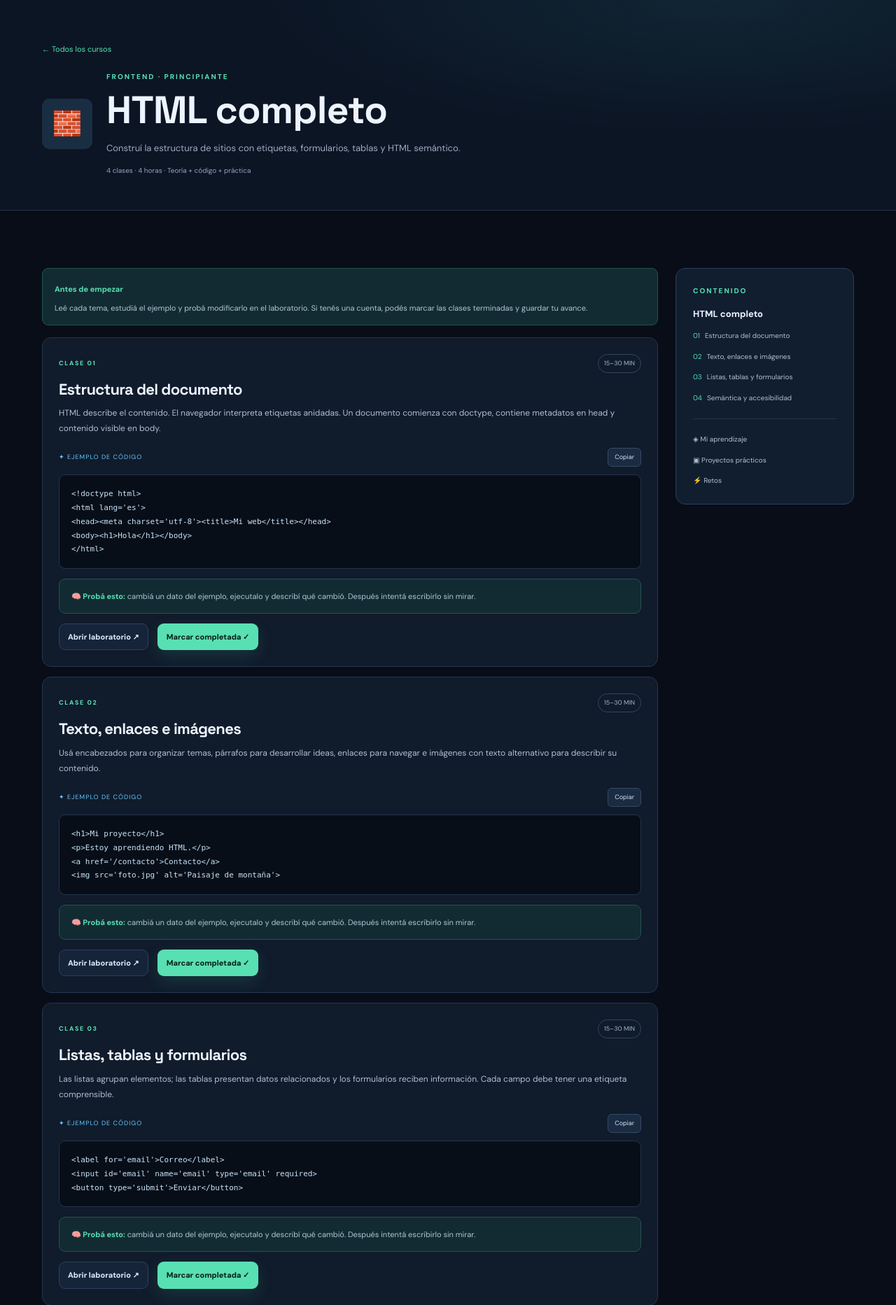
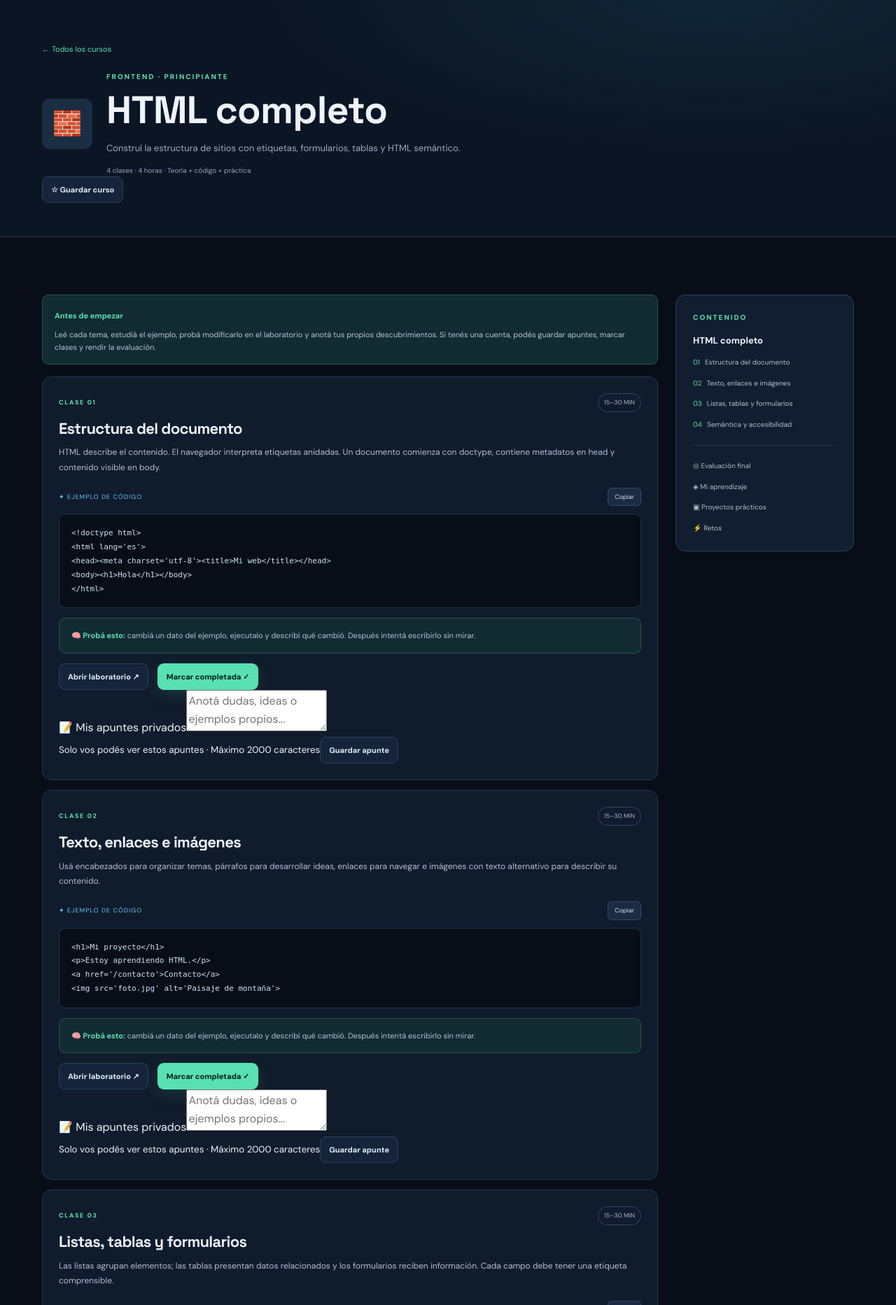
Before and after one commit to cuentaparausopersonal25-lang/Aprende-Web-Facil, a Flask app: page /curso/html in a window 1280 px wide. Shown: the part 80-1945 px from the top of the page at 70% size. Run offline with Flask 3, Linux system fonts and the light colour scheme; the visitor is signed in with stand-in values (Sample User, id 1); data comes from the database, SQL or seed files in the repository; data that the repository does not hold is empty.

Commit message:
Add course notes bookmarks and final quizzes

```diff
--- a/templates/course.html
+++ b/templates/course.html
@@ -1,7 +1,9 @@
 {% extends "base.html" %}{% block title %}{{ course.title }} · Aprende Web Fácil{% endblock %}{% block content %}
-<section class="page-hero"><div class="wrap"><a class="back" href="{{ url_for('home') }}#cursos">← Todos los cursos</a><div class="course-heading"><span class="course-icon big">{{ course.icon }}</span><div><div class="eyebrow">{{ course.category|upper }} · {{ course.level|upper }}</div><h1>{{ course.title }}</h1><p>{{ course.description }}</p><div class="meta">{{ course.lessons|length }} clases · {{ course.duration }} · Teoría + código + práctica</div></div></div></div></section>
-<section class="section"><div class="wrap course-layout"><div><div class="notice"><b>Antes de empezar</b><p>Leé cada tema, estudiá el ejemplo y probá modificarlo en el laboratorio. Si tenés una cuenta, podés marcar las clases terminadas y guardar tu avance.</p></div>
-{% for lesson in course.lessons %}<article class="lesson-card" id="leccion-{{ lesson.number }}"><div class="lesson-top"><span class="lesson-number">CLASE {{ "%02d"|format(lesson.number) }}</span>{% if lesson.number in done %}<span class="done">✓ COMPLETADA</span>{% else %}<span class="tag">15–30 MIN</span>{% endif %}</div><h2>{{ lesson.title }}</h2><p>{{ lesson.explanation }}</p><div class="code-title"><span>✦ EJEMPLO DE CÓDIGO</span><button type="button" class="copy-code">Copiar</button></div><pre class="codebox"><code>{{ lesson.code }}</code></pre><div class="lesson-tip"><b>🧠 Probá esto:</b> cambiá un dato del ejemplo, ejecutalo y describí qué cambió. Después intentá escribirlo sin mirar.</div><div class="lesson-actions"><a class="btn secondary small" href="{{ url_for('laboratory') }}">Abrir laboratorio ↗</a>{% if current_user %}{% if lesson.number not in done %}<form method="post" action="{{ url_for('complete_lesson',slug=course.slug,lesson_number=lesson.number) }}"><input type="hidden" name="_csrf" value="{{ csrf_token() }}"><button class="btn primary small" type="submit">Marcar completada ✓</button></form>{% endif %}{% else %}<a class="text-link" href="{{ url_for('login') }}">Ingresá para guardar tu avance →</a>{% endif %}</div></article>{% endfor %}
-<div class="finish-card"><div class="eyebrow">SEGUÍ AVANZANDO</div><h2>Tu aprendizaje se construye clase a clase.</h2><p>Completá las cuatro lecciones de este curso para habilitar tu certificado de finalización.</p>{% if current_user and done|length == course.lessons|length %}<a class="btn primary" href="{{ url_for('certificate',slug=course.slug) }}">Ver mi certificado ↗</a>{% elif current_user %}<span class="muted">{{ done|length }} de {{ course.lessons|length }} clases completadas</span>{% else %}<a class="btn primary" href="{{ url_for('register') }}">Crear cuenta gratuita ↗</a>{% endif %}</div>
-</div><aside class="side-card"><div class="eyebrow">CONTENIDO</div><b>{{ course.title }}</b>{% for lesson in course.lessons %}<a href="#leccion-{{ lesson.number }}"><span>{{ "%02d"|format(lesson.number) }}</span>{{ lesson.title }} {% if lesson.number in done %}✓{% endif %}</a>{% endfor %}<hr><a href="{{ url_for('dashboard') }}">◈ Mi aprendizaje</a><a href="{{ url_for('projects') }}">▣ Proyectos prácticos</a><a href="{{ url_for('challenges') }}">⚡ Retos</a></aside></div></section>
+<section class="page-hero"><div class="wrap"><a class="back" href="{{ url_for('learn_programming') }}">← Todos los cursos</a><div class="course-heading"><span class="course-icon big">{{ course.icon }}</span><div><div class="eyebrow">{{ course.category|upper }} · {{ course.level|upper }}</div><h1>{{ course.title }}</h1><p>{{ course.description }}</p><div class="meta">{{ course.lessons|length }} clases · {{ course.duration }} · Teoría + código + práctica</div></div></div>{% if current_user %}<form method="post" action="{{ url_for('toggle_bookmark',slug=course.slug) }}" class="bookmark-form"><input type="hidden" name="_csrf" value="{{ csrf_token() }}"><button class="btn secondary small" type="submit">{% if bookmarked %}★ Quitar de guardados{% else %}☆ Guardar curso{% endif %}</button></form>{% endif %}</div></section>
+<section class="section"><div class="wrap course-layout"><div><div class="notice"><b>Antes de empezar</b><p>Leé cada tema, estudiá el ejemplo, probá modificarlo en el laboratorio y anotá tus propios descubrimientos. Si tenés una cuenta, podés guardar apuntes, marcar clases y rendir la evaluación.</p></div>
+{% for lesson in course.lessons %}<article class="lesson-card" id="leccion-{{ lesson.number }}"><div class="lesson-top"><span class="lesson-number">CLASE {{ "%02d"|format(lesson.number) }}</span>{% if lesson.number in done %}<span class="done">✓ COMPLETADA</span>{% else %}<span class="tag">15–30 MIN</span>{% endif %}</div><h2>{{ lesson.title }}</h2><p>{{ lesson.explanation }}</p><div class="code-title"><span>✦ EJEMPLO DE CÓDIGO</span><button type="button" class="copy-code">Copiar</button></div><pre class="codebox"><code>{{ lesson.code }}</code></pre><div class="lesson-tip"><b>🧠 Probá esto:</b> cambiá un dato del ejemplo, ejecutalo y describí qué cambió. Después intentá escribirlo sin mirar.</div><div class="lesson-actions"><a class="btn secondary small" href="{{ url_for('laboratory') }}">Abrir laboratorio ↗</a>{% if current_user %}{% if lesson.number not in done %}<form method="post" action="{{ url_for('complete_lesson',slug=course.slug,lesson_number=lesson.number) }}"><input type="hidden" name="_csrf" value="{{ csrf_token() }}"><button class="btn primary small" type="submit">Marcar completada ✓</button></form>{% else %}<span class="done">Tu progreso está guardado ✓</span>{% endif %}{% else %}<a class="text-link" href="{{ url_for('login') }}">Ingresá para guardar tu avance →</a>{% endif %}</div>
+{% if current_user %}<form class="notes-form" method="post" action="{{ url_for('save_note',slug=course.slug,lesson_number=lesson.number) }}"><input type="hidden" name="_csrf" value="{{ csrf_token() }}"><label for="note-{{ lesson.number }}">📝 Mis apuntes privados</label><textarea id="note-{{ lesson.number }}" name="note" maxlength="2000" placeholder="Anotá dudas, ideas o ejemplos propios...">{{ notes.get(lesson.number,"") }}</textarea><div class="notes-footer"><small>Solo vos podés ver estos apuntes · Máximo 2000 caracteres</small><button class="btn secondary small" type="submit">Guardar apunte</button></div></form>{% endif %}</article>{% endfor %}
+<section class="quiz-card" id="evaluacion"><div class="eyebrow">COMPROBÁ LO APRENDIDO</div><h2>Evaluación del curso</h2><p>Respondé estas tres preguntas. Necesitás al menos dos respuestas correctas para aprobar.</p>{% if current_user %}<form method="post" action="{{ url_for('submit_quiz',slug=course.slug) }}"><input type="hidden" name="_csrf" value="{{ csrf_token() }}">{% for q in quiz %}<fieldset class="quiz-question"><legend>{{ loop.index }}. {{ q.question }}</legend>{% for option in q.options %}<label><input type="radio" name="q{{ loop.index0 if false else loop.index0 }}" value="{{ loop.index0 }}" required>{{ option }}</label>{% endfor %}</fieldset>{% endfor %}<button class="btn primary" type="submit">Enviar evaluación ↗</button></form>{% else %}<p>Creá una cuenta para rendir la evaluación y guardar tu resultado.</p><a class="btn primary" href="{{ url_for('register') }}">Crear cuenta gratuita</a>{% endif %}</section>
+<div class="finish-card"><div class="eyebrow">SEGUÍ AVANZANDO</div><h2>Tu aprendizaje se construye clase a clase.</h2><p>Completá las cuatro lecciones de este curso para habilitar tu certificado de finalización.</p>{% if current_user and done|length == course.lessons|length %}<a class="btn primary" href="{{ url_for('certificate',slug=course.slug) }}">Ver mi certificado ↗</a>{% elif current_user %}<span class="muted">{{ done|length }} de {{ course.lessons|length }} clases completadas</span>{% else %}<a class="btn primary" href="{{ url_for('register') }}">Crear cuenta gratuita</a>{% endif %}</div>
+</div><aside class="side-card"><div class="eyebrow">CONTENIDO</div><b>{{ course.title }}</b>{% for lesson in course.lessons %}<a href="#leccion-{{ lesson.number }}"><span>{{ "%02d"|format(lesson.number) }}</span>{{ lesson.title }} {% if lesson.number in done %}✓{% endif %}</a>{% endfor %}<hr><a href="#evaluacion">◎ Evaluación final</a><a href="{{ url_for('dashboard') }}">◈ Mi aprendizaje</a><a href="{{ url_for('projects') }}">▣ Proyectos prácticos</a><a href="{{ url_for('challenges') }}">⚡ Retos</a></aside></div></section>
 {% endblock %}
```
